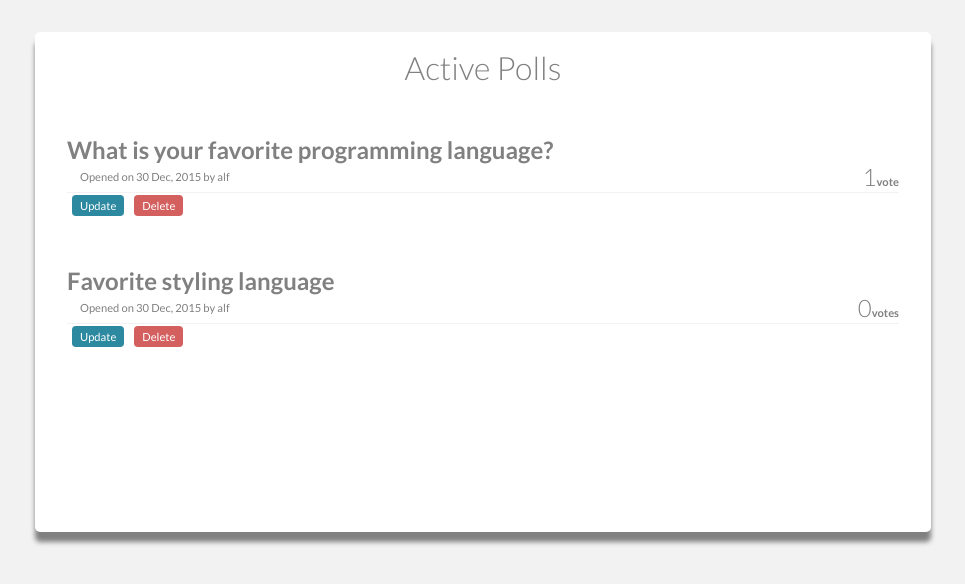
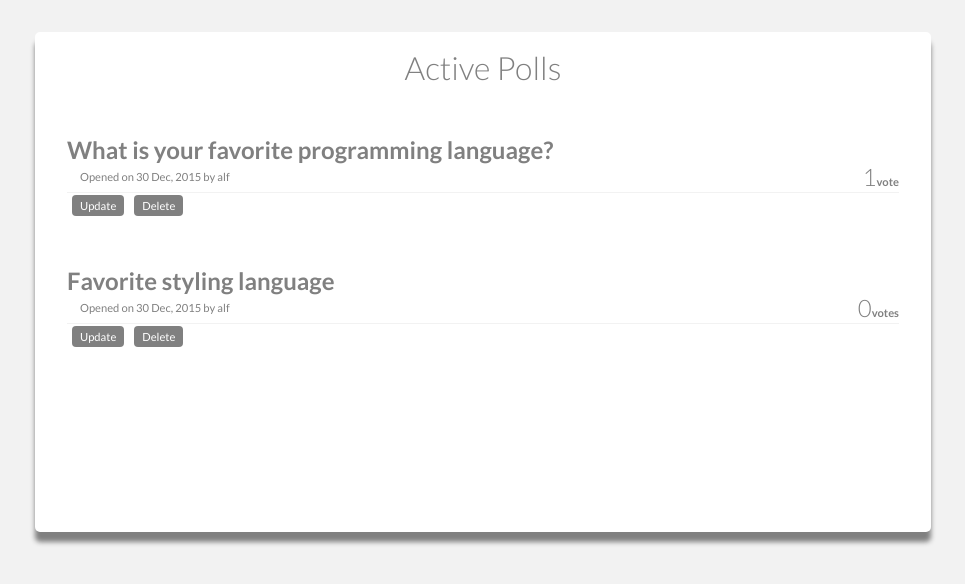
Before and after one commit to ajmejia/LearningDjango, a Django app: page / in a window 1280 px wide. Shown: the part 51-635 px from the top of the page, without its empty margins (157-1122 px from the left). Run offline with Django 3.2, Linux system fonts and the light colour scheme; data comes from the database, SQL or seed files in the repository; both versions use the stored data as it was after the commit; parts of the project's set-up code (start-up, migrations or seed data) failed here and were passed over; some libraries are stand-ins or nearby versions.

Commit message:
access restrictions added to index page

```diff
--- a/polls/templates/polls/index.html
+++ b/polls/templates/polls/index.html
@@ -28,8 +28,13 @@
 				</div>
 			</div>
 			<div class="actions">
-				<a href="{% url 'polls:update-poll' poll.pk %}" class="button-sm add">Update</a>
-				<a href="{% url 'polls:delete-poll' poll.pk %}" onclick="return confirm('Are you sure?')" class="button-sm del">Delete</a>
+				{% if user.is_authenticated and poll.get_total_votes == 0 and poll.opened_by == user or user.is_superuser %}
+					<a href="{% url 'polls:update-poll' poll.pk %}" class="button-sm add">Update</a>
+					<a href="{% url 'polls:delete-poll' poll.pk %}" class="button-sm del">Delete</a>
+				{% else %}
+					<a href="{% url 'polls:update-poll' poll.pk %}" class="button-sm disabled">Update</a>
+					<a href="{% url 'polls:delete-poll' poll.pk %}" class="button-sm disabled">Delete</a>
+				{% endif %}
 			</div>
 		{% endfor %}
 	{% else %}
```
Also changed, not shown: db.sqlite3.
